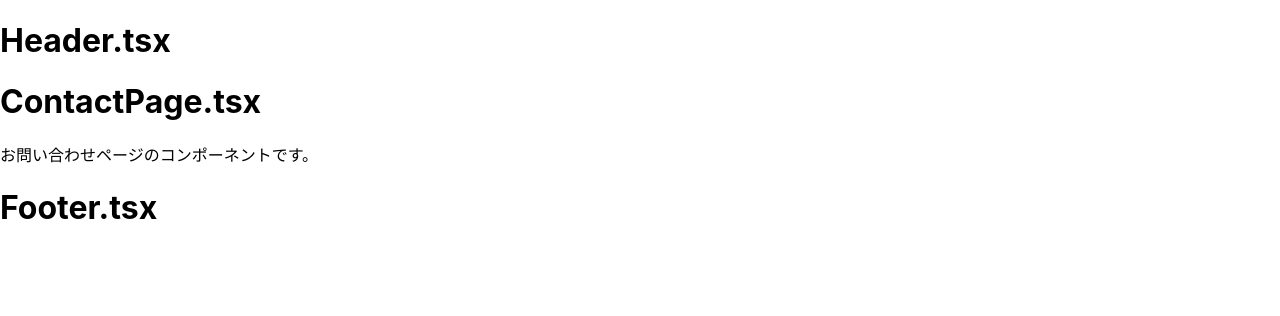
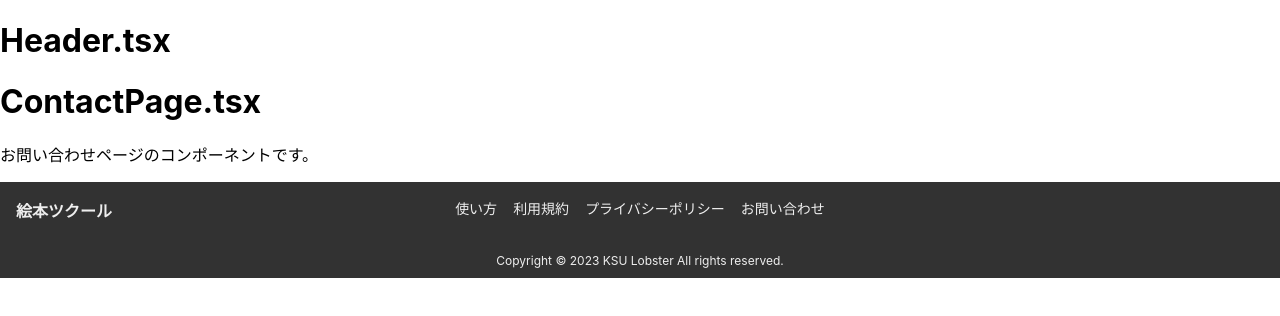
Before and after one commit to KsuLobster/hackathon_lobster, a React (Create React App) app: page /contact in a window 1280 px wide. Shown: the top 316 px of the page. Built offline with nearby package versions, Linux system fonts and the light colour scheme.

Commit message:
フッターを作成

```diff
--- /dev/null
+++ b/src/components/Footer.module.css
@@ -0,0 +1,53 @@
+footer {
+  background: rgb(50, 50, 50);
+  padding: 16px 16px 0 16px;
+  min-height: 80px;
+  display: grid;
+  grid-template-columns: 160px auto 160px;
+}
+.logo {
+  font-weight: bold;
+  color: #eee;
+  text-decoration: none;
+  width: 120px;
+}
+.links {
+  grid-row: 1;
+  grid-column: 2 / span 1;
+  margin: 0 auto;
+  display: flex;
+  gap: 16px;
+  justify-content: space-between;
+  max-width: 448px;
+}
+.links a {
+  color: #eee;
+  text-decoration: none;
+  font-size: 14px;
+  align-self: start;
+}
+.links a:hover {
+  text-decoration: underline;
+}
+.copyright_notice {
+  grid-row: 2;
+  grid-column: 1 / -1;
+  color: #eee;
+  font-size: 12px;
+  display: grid;
+  place-content: center;
+}
+
+@media screen and (max-width: 670px) {
+  footer {
+    gap: 18px;
+  }
+  .links {
+    flex-direction: column;
+    gap: 8px;
+  }
+  .copyright_notice {
+    padding: 8px 0;
+    font-size: 10px;
+  }
+}
--- a/src/components/Footer.tsx
+++ b/src/components/Footer.tsx
@@ -1,10 +1,21 @@
-import './Footer.css'
+import style from './Footer.module.css'
 
 function Footer() {
   return (
-    <div className="App">
-      <h1>Footer.tsx</h1>
-    </div>
+    <footer>
+      <a href="/" className={style.logo}>
+        絵本ツクール
+      </a>
+      <div className={style.links}>
+        <a href="./usage">使い方</a>
+        <a href="./terms">利用規約</a>
+        <a href="./privacy">プライバシーポリシー</a>
+        <a href="./contact">お問い合わせ</a>
+      </div>
+      <div className={style.copyright_notice}>
+        Copyright © 2023 KSU Lobster All rights reserved.
+      </div>
+    </footer>
   )
 }
 
```
Also changed, not shown: src/components/Footer.css (deleted).
